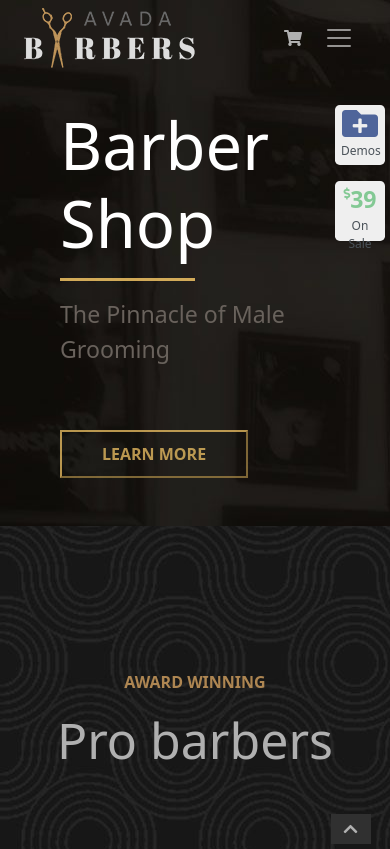
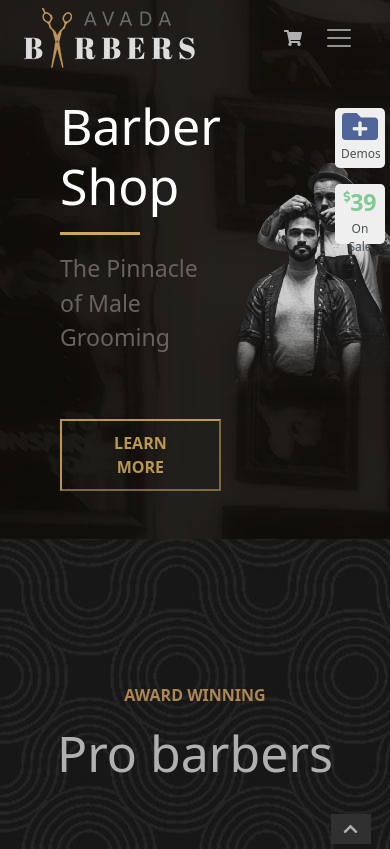
Before and after one commit to fmarabini93/proj-html-vuejs, a Vue app: page / in a window 390 px wide. Shown: the top 849 px of the page. Built offline with nearby package versions, Linux system fonts and the light colour scheme.

Commit message:
touchups

```diff
--- a/src/components/Header.vue
+++ b/src/components/Header.vue
@@ -22,7 +22,7 @@
             <!-- /Top bar -->
 
 
-            <div id="jumbotron" class="container d-flex justify-content-between align-items-center px-5">
+            <div id="jumbotron" class="container d-flex justify-content-around align-items-center px-5">
                 <div>
                     <h1>Barber Shop</h1>
                     <hr>
@@ -70,6 +70,10 @@ export default {
             margin-right: 10px;
             color: $lightgrey;
             outline: none;
+        }
+
+        img {
+            max-width: 65%;
         }
     }
 
--- a/src/components/Main.vue
+++ b/src/components/Main.vue
@@ -171,6 +171,10 @@ main {
         .grey-p {
             color: $grey;
         }
+
+        img {
+            max-width: 100%;
+        }
     // --General
 
     // Find new barber
--- a/src/responsive.scss
+++ b/src/responsive.scss
@@ -5,13 +5,9 @@
         #jumbotron {
             div {
                 h1 {
-                    font-size: 65px;
-                    margin-top: 30px;
+                    font-size: 50px;
+                    margin-top: 20px;
                 }
-            }
-
-            img {
-                display: none;
             }
         }
 
@@ -42,16 +38,6 @@
             }
         // --General
 
-        // Products
-            #main-2 {
-                .row {
-                    img {
-                        max-width: 90%;
-                    }
-                }
-            }
-        // --Products
-
         // Monthly Product
             #main-3 {
                 .row {
@@ -62,16 +48,6 @@
                 }
             }
         // --Monthly Product
-
-        // Blog posts
-            #main-4 {
-                .row {
-                    img {
-                        max-width: 90%;
-                    };
-                }
-            }
-        // --Blog posts
 
     // --Main
 
```
